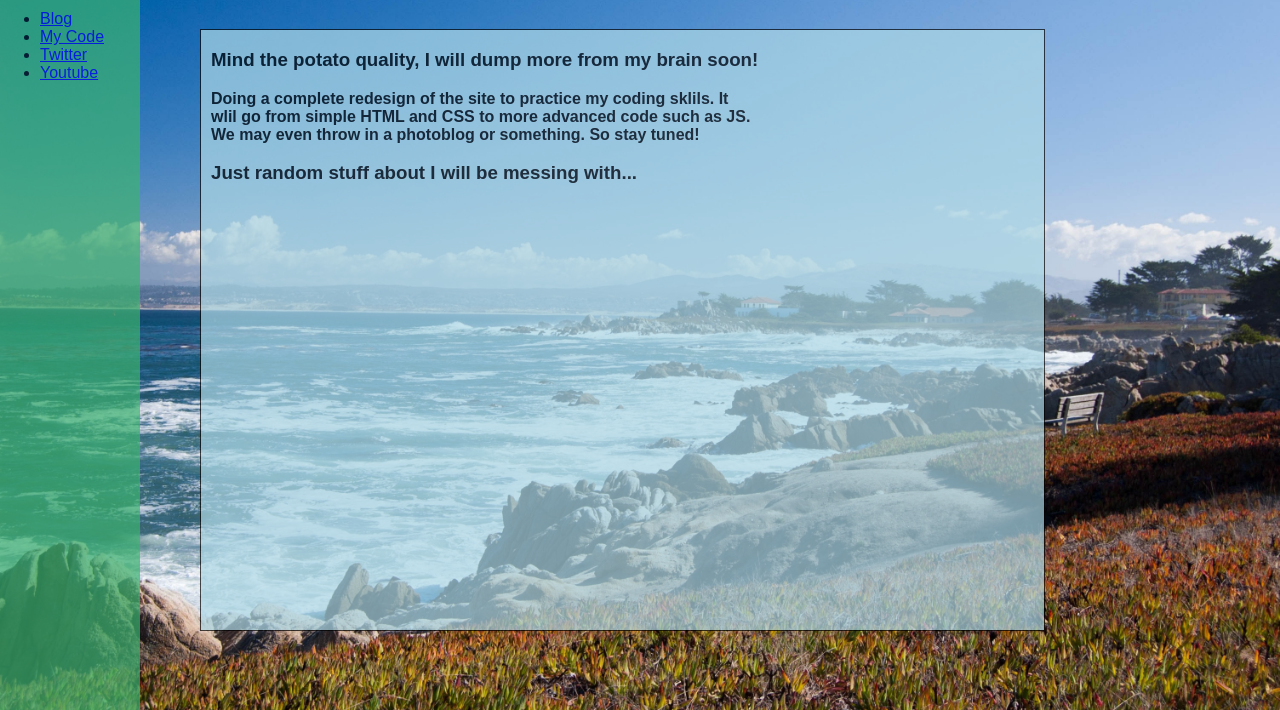
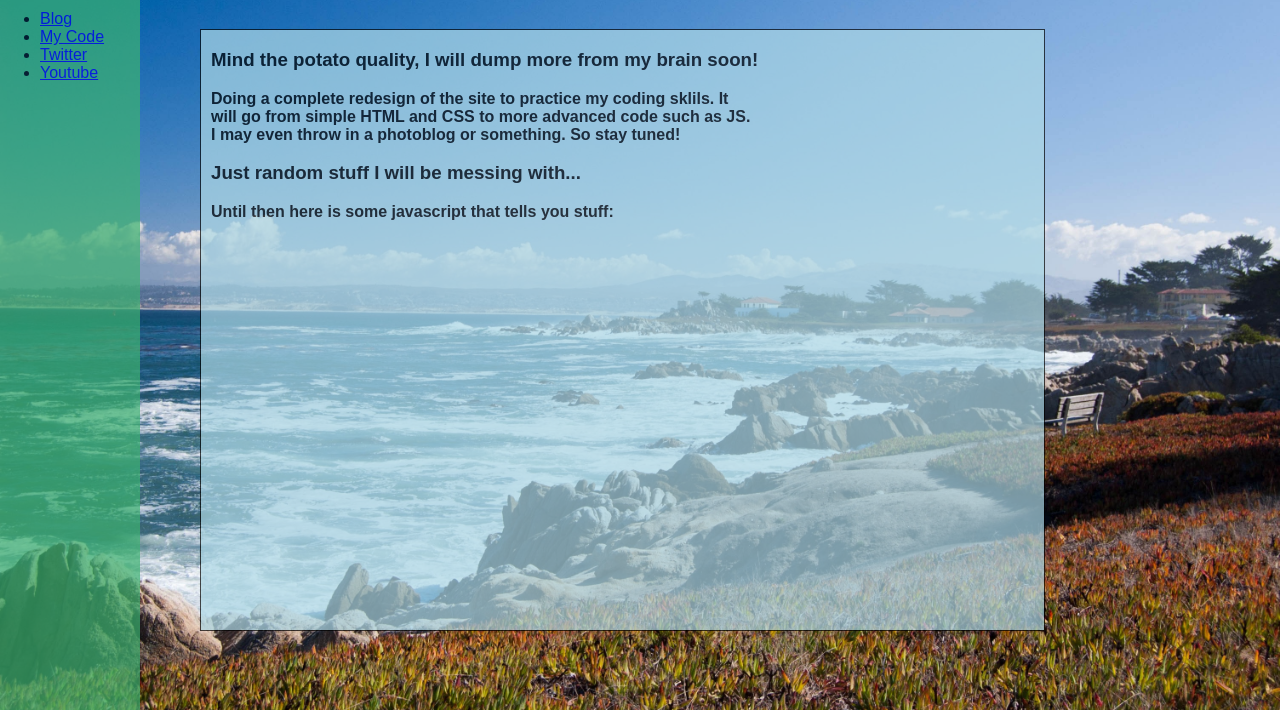
Before and after one commit to TheDewser/dewser.com, a plain HTML site: page index.html in a window 1280 px wide. Shown: the part 90-800 px from the top of the page. Drawn offline with Linux system fonts and the light colour scheme.

Commit message:
Minor gramar changes

```diff
--- a/index.html
+++ b/index.html
@@ -22,9 +22,10 @@
                 <h1>Brain Drool</h1>
             <div class="transbox">
                 <h3>Mind the potato quality, I will dump more from my brain soon!</h3>
-                <p>Doing a complete redesign of the site to practice my coding sklils.  It wlil go from simple HTML and CSS
-                to more advanced code such as JS.  We may even throw in a photoblog or something.  So stay tuned! </p>
-                <h3>Just random stuff about I will be messing with...</h3>
+                <p>Doing a complete redesign of the site to practice my coding sklils.  It will go from simple HTML and CSS
+                to more advanced code such as JS.  I may even throw in a photoblog or something.  So stay tuned! </p>
+                <h3>Just random stuff I will be messing with...</h3>
+                <p>Until then here is some javascript that tells you stuff:</p>
                 <script type="application/javascript">
                     function getIP(json) {
                         document.write("Your public IP address is: ", json.ip);
```
